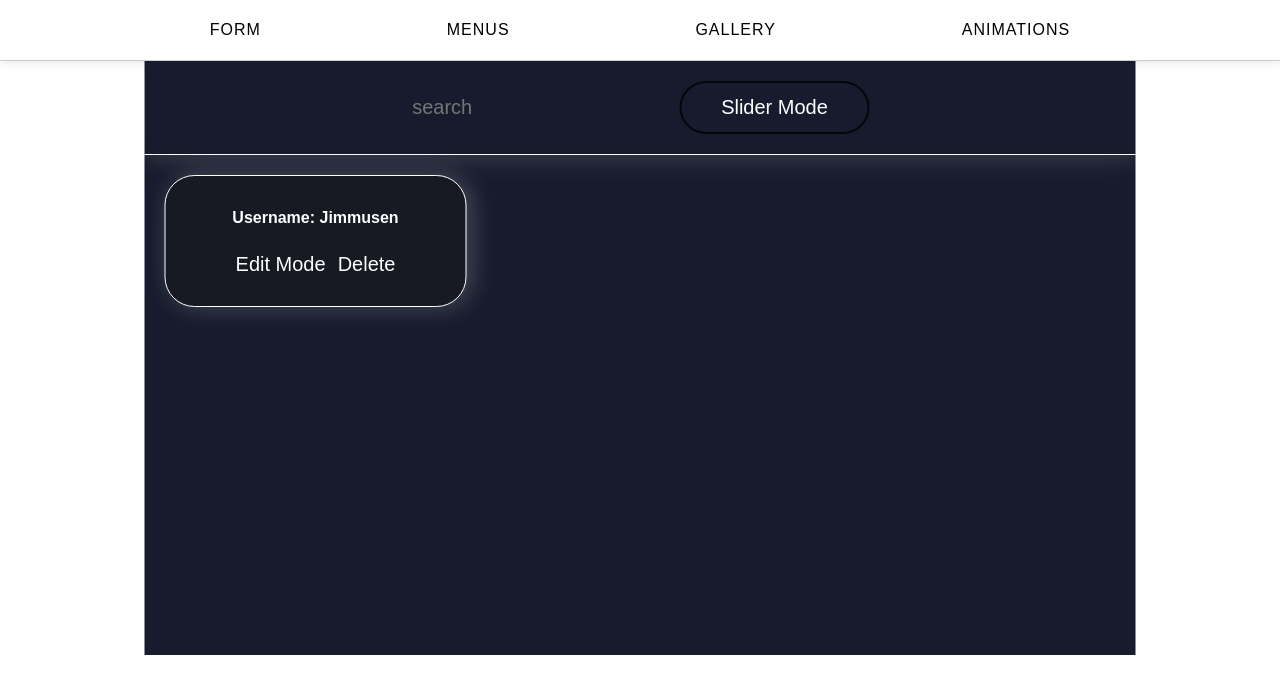
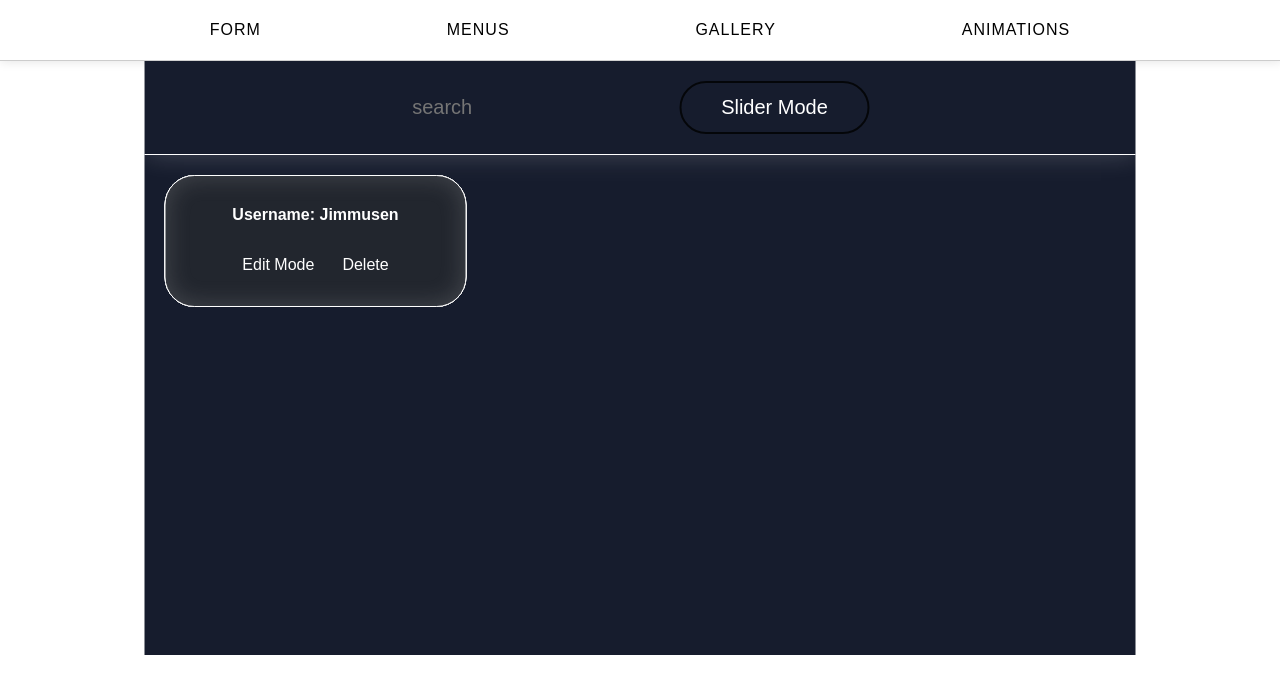
Before and after one commit to savus/testing-vite-react, a React (Vite) app: page / in a window 1280 px wide. Shown: the top 694 px of the page. Built offline with nearby package versions, Linux system fonts and the light colour scheme; data requests are answered from the project's data file.

Commit message:
User cards

```diff
--- a/src/Components/Users/UsersSection.tsx
+++ b/src/Components/Users/UsersSection.tsx
@@ -26,6 +26,39 @@ export const UserSection = () => {
             <button className="btn ">Delete</button>
           </div>
         </div>
+        <div className="card">
+          <h4 className="name">Username: Jimmusen</h4>
+          <div className="details" style={{ display: "none" }}>
+            <h4 className="first-name">First Name: Jimmy</h4>
+            <h6 className="last-name">Last Name: Musen</h6>
+          </div>
+          <div className="edit-buttons">
+            <button className="btn ">Edit Mode</button>
+            <button className="btn ">Delete</button>
+          </div>
+        </div>
+        <div className="card">
+          <h4 className="name">Username: Jimmusen</h4>
+          <div className="details" style={{ display: "none" }}>
+            <h4 className="first-name">First Name: Jimmy</h4>
+            <h6 className="last-name">Last Name: Musen</h6>
+          </div>
+          <div className="edit-buttons">
+            <button className="btn ">Edit Mode</button>
+            <button className="btn ">Delete</button>
+          </div>
+        </div>
+        <div className="card">
+          <h4 className="name">Username: Jimmusen</h4>
+          <div className="details" style={{ display: "none" }}>
+            <h4 className="first-name">First Name: Jimmy</h4>
+            <h6 className="last-name">Last Name: Musen</h6>
+          </div>
+          <div className="edit-buttons">
+            <button className="btn ">Edit Mode</button>
+            <button className="btn ">Delete</button>
+          </div>
+        </div>
       </div>
     </section>
   );
--- a/src/css/theme.css
+++ b/src/css/theme.css
@@ -6,6 +6,6 @@
   --bg-secondary-accent: #484a4d;
   --color-text-light: #dadce1;
   --bg-showcase: #161c2d;
-  --bg-showcase-panel: #171a23;
+  --bg-showcase-panel: #22262e;
   --color-showcase: #fff;
 }
--- a/src/css/user-section.css
+++ b/src/css/user-section.css
@@ -28,22 +28,28 @@
   height: var(--card-height);
   border: 1px solid white;
   display: flex;
-  justify-content: center;
+  justify-content: space-evenly;
   align-items: center;
   flex-direction: column;
   background-color: var(--bg-showcase-panel);
   border-radius: 30px;
-  box-shadow: 5px 0px 25px 1px rgba(255, 255, 255, 0.2);
   position: absolute;
+  box-shadow: inset 0px 0px 25px 1px rgba(200, 200, 200, 0.2);
   top: 20px;
   left: 20px;
 }
 
 .showcase-container .card h4,
 .showcase-container .card h6 {
-  margin: var(--size-5);
+  margin: 0;
 }
 
 .showcase-container .card .edit-buttons {
-  margin-top: var(--size-20);
+  display: flex;
+  gap: var(--size-16);
 }
+
+.showcase-container .card .edit-buttons button {
+  /* margin-top: var(--size-20); */
+  font-size: var(--size-16);
+}
```
